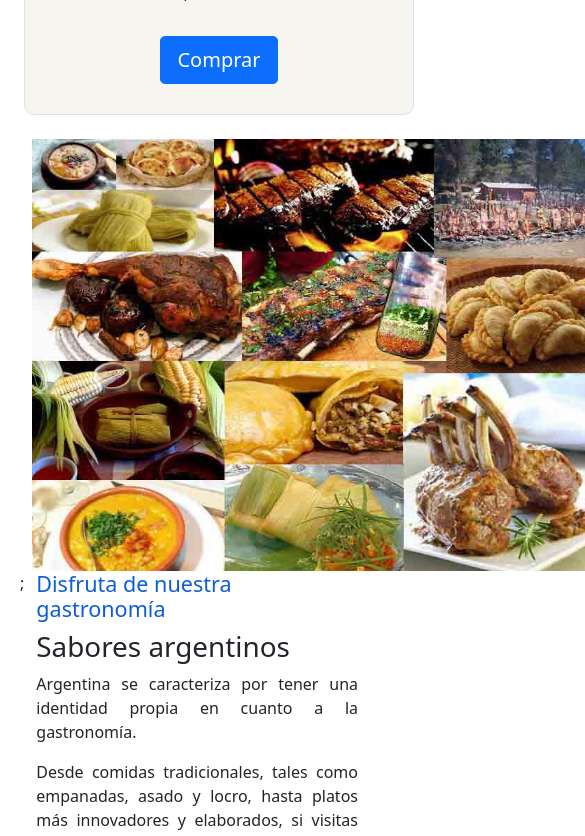
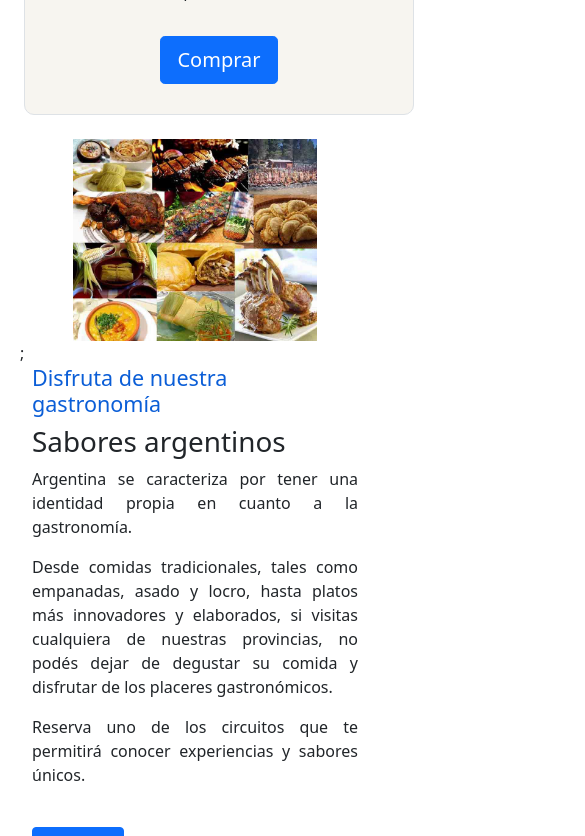
Before and after one commit to GPallero/Proyecto-React-Numen, a React (Create React App) app: page / in a window 390 px wide. Shown: the part 1380-2216 px from the top of the page, 585 px wide, since content can reach past the window. Built offline with nearby package versions, Linux system fonts and the light colour scheme.

Commit message:
actualización diseño responsive

```diff
--- a/src/components/Main/Gastronomia.js
+++ b/src/components/Main/Gastronomia.js
@@ -9,8 +9,8 @@ import {Button} from 'react-bootstrap';
 const styles = {
 
     img:{
-        width: "560px",
-        height: "432px",
+        width: "75%",
+        height: "auto",
     },
 
     h4: {
@@ -27,13 +27,13 @@ const Gastronomia = () => {
 return (
 
 <Fragment clasName="Gastronomia">
-    <Container fluid className="sm">
-        <Row fluid className="m-2 mt-4">
-            <Col>
+    <Container className="sm">
+        <Row className="m-2 mt-4">
+            <Col sm className="text-center">
             <img className="img-responsive" style= {styles.img} src={Comida} alt="comida"></img>
            </Col>;
 
-            <Col>
+            <Col sm>
               <h4 style={styles.h4}>Disfruta de nuestra gastronomía</h4>
               <h1> Sabores argentinos</h1>
 
--- a/src/components/Main/Paquetes.js
+++ b/src/components/Main/Paquetes.js
@@ -34,7 +34,7 @@ const Paquetes =({infoPaquetes}) => {
 
      return (
  <Fragment>
-    <Container fluid className="sm md">
+    <Container fluid className="sm">
         <Row>
             <Col sm className="ms-4 border" style={styles.paquete}>
             <img style={styles.img} className="img" alt="Bariloche" src={infoPaquetes[0].src}></img>
```
